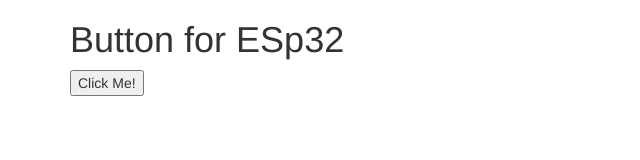
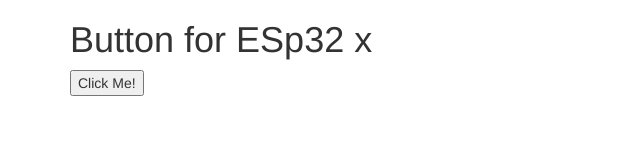
Before and after one commit to apauaie/esp32iot_html, a plain HTML site: page index.html in a window 1280 px wide. Shown: the full height of the page, 0-640 px from the left. Drawn offline with nearby package versions, Linux system fonts and the light colour scheme.

Commit message:
edit minior

```diff
--- a/index.html
+++ b/index.html
@@ -11,7 +11,7 @@
 <body>
 
 <div class="container">
-  <h1>Button for ESp32</h1>
+  <h1>Button for ESp32 x</h1>
   <button type="button" onchange="v0">Click Me!</button>
 </div>
 
```
